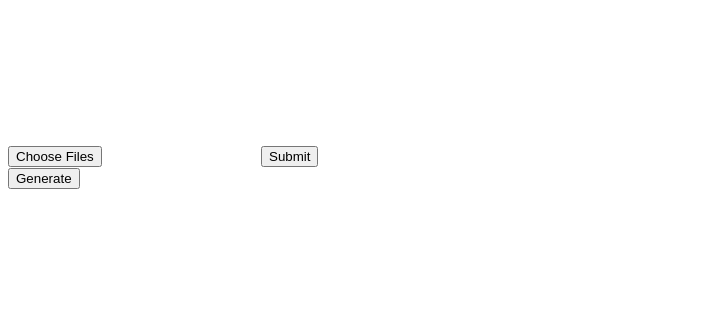
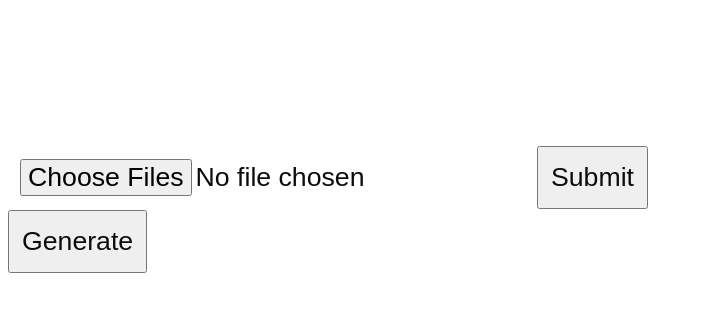
Before and after one commit to JosephIndovina/slippi-set-stats-angular, an Angular app: page / in a window 1280 px wide. Shown: the top 312 px of the page, without its empty margins (0-703 px from the left). Built offline with nearby package versions, Linux system fonts and the light colour scheme.

Commit message:
Made buttons bigger for usability

```diff
--- a/src/app/app.component.html
+++ b/src/app/app.component.html
@@ -56,13 +56,13 @@
 
 <div>
   <form>
-    <input type="file" name="file" multiple (change)="onFileSelect($event)"/>
-    <button type="button" (click)="uploadFiles()"> Submit </button>
+    <input class="card-button" type="file" name="file" multiple (change)="onFileSelect($event)"/>
+    <button class="card-button" type="button" (click)="uploadFiles()"> Submit </button>
   </form>
   <form [formGroup]="configForm" class="config">
     <div formArrayName="options" *ngFor="let option of configForm.controls.options.controls; let i = index">
       <input type="checkbox" [formControlName]="i"> {{slippiData.summary[i].name}}
     </div>
-    <button type="button" (click)="generateStats()"> Generate </button>
+    <button class="card-button" type="button" (click)="generateStats()"> Generate </button>
   </form>
 </div>
--- a/src/app/app.component.scss
+++ b/src/app/app.component.scss
@@ -3,6 +3,7 @@ $colour-dark: #0c0c0c;
 $font-xl: 40pt;
 $font-lg: 28pt;
 $font-md: 26pt;
+$font-sm: 20pt;
 $shadow: 3px 2px 5px black;
 $img-shadow: 2px 3px 10px #00000087;
 $card-padding: 14px 12px;
@@ -159,5 +160,15 @@ $card-margin: 3px auto;
 }
 
 .config {
-    color: $colour-dark;
+    color: $colour-light;
+    font-family: 'Open Sans', 'Sans-Serif';
+    font-size: $font-sm;
 }
+
+.card {
+    &-button {
+        color: $colour-dark;
+        padding: $card-padding;
+        font-size: $font-sm;
+    }
+}
```
Also changed, not shown: 2 other files (tests, documents, lock files or other folders).
